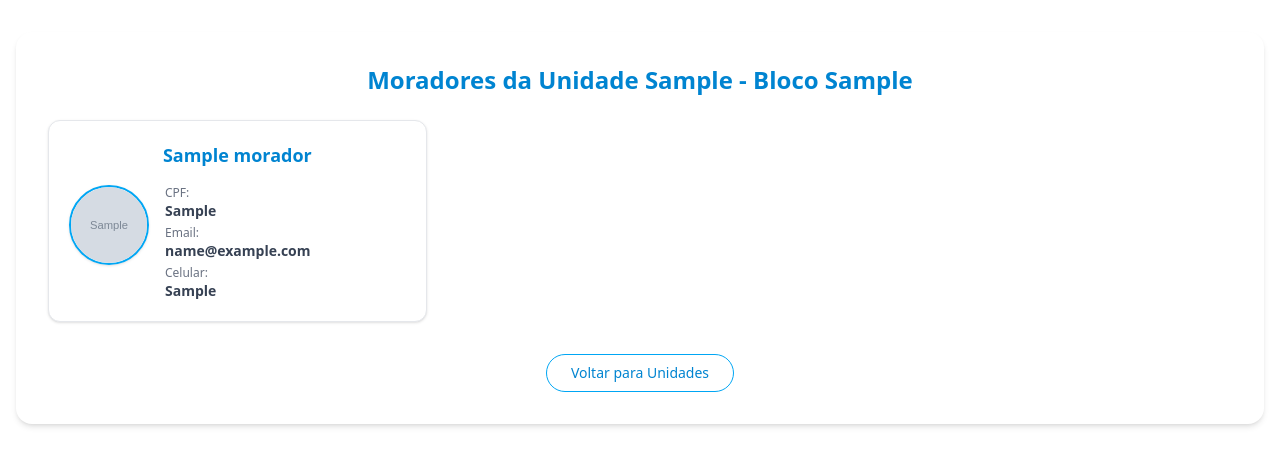
After one commit to boechatbrendon/sistema-portaria, a Flask app: page /unidade/1 in a window 1280 px wide. The commit adds this page. Shown: the top 466 px of the page. Run offline with Flask 3, Linux system fonts and the light colour scheme; a user stored in the database is signed in; tables that the repository leaves empty hold one stand-in row (values such as "Sample post"); grey boxes marked "Sample" are stand-in pictures.

Commit message:
Criando tela de listagem de moradores por unidade

```diff
--- a/app/routes.py
+++ b/app/routes.py
@@ -89,3 +89,11 @@ def listar_unidades():
     unidades = Unidade.query.all()
 
     return render_template('unidades.html', unidades=unidades)
+
+
+@app.route('/unidade/<int:id>')
+@login_required
+def moradores_unidade(id):
+    unidade = Unidade.query.get(id)
+    moradores = Morador.query.filter_by(unidade_id=id).all()
+    return render_template('moradores_unidade.html', unidade=unidade, moradores=moradores)
--- /dev/null
+++ b/app/templates/moradores_unidade.html
@@ -0,0 +1,65 @@
+{% extends 'base.html' %}
+
+{% block titulo %}
+    SistemaPortaria - Unidades - Moradores
+{% endblock %}
+
+
+{% block body %}
+<div class="max-w-7xl mx-auto px-4 mt-8">
+  <div class="bg-white shadow-md rounded-2xl p-6 sm:p-8">
+
+
+    <h3 class="text-center text-xl sm:text-2xl font-bold text-sky-600 mb-6">
+      Moradores da Unidade {{ unidade.numero }} - Bloco {{ unidade.bloco }}
+    </h3>
+
+    {% if moradores %}
+      <div class="grid grid-cols-1 sm:grid-cols-2 lg:grid-cols-3 gap-6">
+        {% for m in moradores %}
+        <div class="bg-white border border-gray-200 shadow-sm rounded-xl p-5 flex flex-col h-full">
+
+          <h5 class="text-center text-sky-600 font-semibold text-lg mb-4 flex items-center justify-center gap-2">
+            {{ m.nome }}
+          </h5>
+
+
+          <div class="flex flex-col sm:flex-row sm:items-start items-center gap-4">
+            <a href="" class="flex-shrink-0">
+              <img src="../static/fotos_moradores/{{ m.foto }}" alt="Foto do Morador"
+                   class="w-20 h-20 rounded-full border-2 border-sky-500 object-cover shadow-sm" />
+            </a>
+
+            <div class="text-center sm:text-left text-sm text-gray-700">
+              <p class="mb-1">
+                <span class="block text-gray-500 text-xs">CPF:</span>
+                <span class="font-semibold">{{ m.cpf }}</span>
+              </p>
+              <p class="mb-1 break-words">
+                <span class="block text-gray-500 text-xs">Email:</span>
+                <span class="font-semibold">{{ m.email }}</span>
+              </p>
+              <p>
+                <span class="block text-gray-500 text-xs">Celular:</span>
+                <span class="font-semibold">{{ m.celular }}</span>
+              </p>
+            </div>
+          </div>
+        </div>
+        {% endfor %}
+      </div>
+    {% else %}
+      <div class="mt-6 text-center text-gray-500 bg-sky-50 p-4 rounded-md border border-sky-200">
+        Nenhum morador cadastrado nesta unidade.
+      </div>
+    {% endif %}
+
+    <div class="mt-8 text-center">
+      <a href="{{ url_for('listar_unidades') }}"
+         class="inline-flex items-center gap-2 px-6 py-2 text-sm font-medium text-sky-600 border border-sky-500 rounded-full hover:bg-sky-500 hover:text-white transition">
+        Voltar para Unidades
+      </a>
+    </div>
+  </div>
+</div>
+{% endblock %}
```
Also changed, not shown: app/templates/unidades.html (+4 -5 lines), app/static/fotos_moradores/1000046929.jpg (added).
